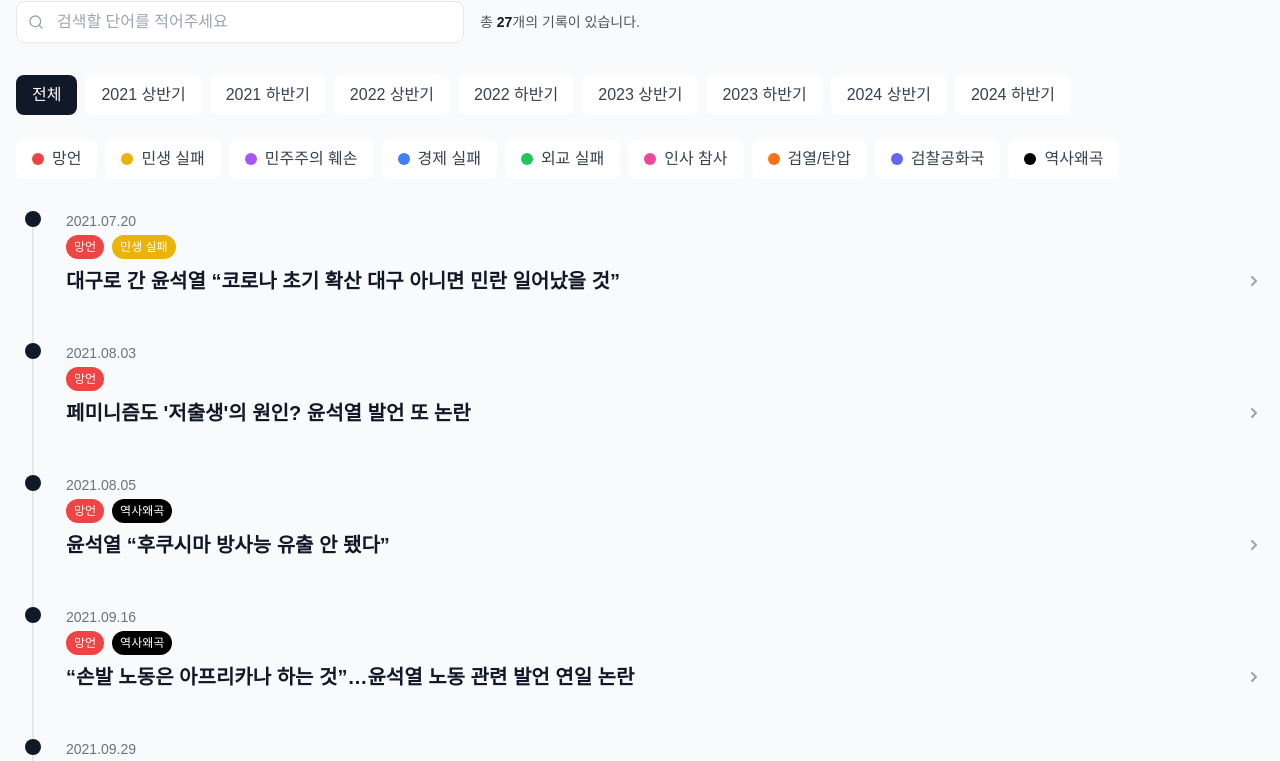
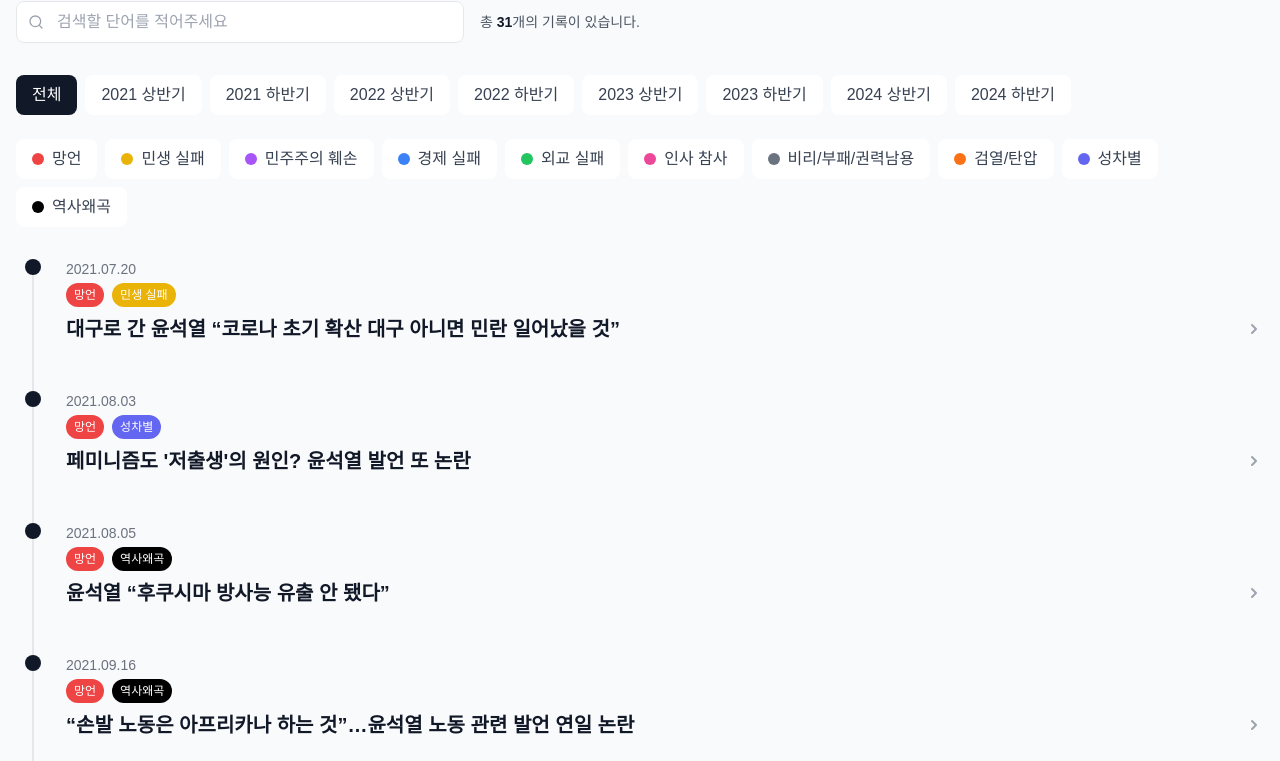
Before and after one commit to EXPOIR0405/yoon-impeachment-archive, a Next.js app: page / in a window 1280 px wide. Shown: the part 971-1732 px from the top of the page. Built offline with nearby package versions, Linux system fonts and the light colour scheme.

Commit message:
기존 카테고리 수정 및 데이터 추가

```diff
--- a/app/components/TimelineSection.tsx
+++ b/app/components/TimelineSection.tsx
@@ -27,8 +27,9 @@ const categories = [
   { id: 'economy', name: '경제 실패', color: 'bg-blue-500' },
   { id: 'diplomacy', name: '외교 실패', color: 'bg-green-500' },
   { id: 'personnel', name: '인사 참사', color: 'bg-pink-500' },
+  { id: 'corruption', name: '비리/부패/권력남용', color: 'bg-gray-500' },
   { id: 'censorship', name: '검열/탄압', color: 'bg-orange-500' },
-  { id: 'prosecution', name: '검찰공화국', color: 'bg-indigo-500' },
+  { id: 'sexism', name: '성차별', color: 'bg-indigo-500' },
   { id: 'history', name: '역사왜곡', color: 'bg-black' },
 ]
 
--- a/app/data/timeline.ts
+++ b/app/data/timeline.ts
@@ -216,13 +216,13 @@ export interface TimelineItem {
     },
     {
         id: "19",
-        date: "2021.10.19",
-        title: "윤석열 “오래 복무하는 것이 좋다” 논란",
-        content: "윤 전 총장은 이날 국민의힘 부산 해운대갑 당원협의회 사무실을 찾아 “오래 복무하는 것이 좋다”고 말했다. 이어 “오래 복무하는 것이 좋다”고 말했다.",
-        category: ["absurd-remarks", "history"],
+        date: "2024.04.15",
+        title: "방심위, ‘바이든-날리면’ 보도 MBC에 과징금 3천만원",
+        content: "방송통신심의위원회(방심위)가 ‘언론 탄압’이라는 야권 추천 심의위원의 반발을 무시한 채 문화방송(MBC)의 윤석열 대통령 ‘바이든-날리면’ 비속어 발언 보도에 과징금 3000만원 부과를 확정했다. 방심위는 15일 전체회의를 열어 여권 위원 전원 동의로 이렇게 의결했다. 이날 회의에는 윤 대통령 추천 이정옥 위원을 뺀 나머지 위원 7명이 참석했으며, 야권 추천 김유진·윤성옥 위원은 방심위의 잇단 ‘정치 심의’와 언론 탄압 행태에 항의하며 퇴장해 해당 안건 의결에 참여하지 않았다.",
+        category: ["censorship"],
         source: {
-          name: "민중의 소리",
-          url: "https://www.vop.co.kr/A00001598984.html"
+          name: "한겨레",
+          url: "https://www.hani.co.kr/arti/society/media/1136689.html"
         },
     },
     {
@@ -312,6 +312,50 @@ export interface TimelineItem {
           name: "한겨레",
           url: "https://www.hani.co.kr/arti/politics/assembly/1074941.html"
         },
+    },
+    {
+        id: "28",
+        date: "2024.08.29",
+        title: "주한영국대사, '남녀 성비 20대 1' 통일부 포럼 불참 통보…'국제 망신'",
+        content: "콜린 크록스 주한영국대사가 통일부 주최 포럼의 참가자 성비가 극도로 남성에 치중됐다고 문제 제기하며 불참을 통보했다. 해당 사실이 언론을 통해 알려지자 통일부는 포럼 홈페이지에서 참여 연사 명단을 볼 수 없도록 비공개 처리했다. 주한영국대사관은 28일 \"다음 주에 개최될 2024 국제한반도포럼(GKF)에 주한 영국대사의 참여가 어렵다는 점을 알려드린다\"고 발표했다. 대사관이 이번 행사에 불참 결정을 내린 배경은 GKF에 참석하는 전문가들의 성비가 남성 20명, 여성 1명으로 지나치게 쏠려있다는 데 있다. 대사관은 불참 입장을 외부에 공개하며 \"대사관은 성평등 가치를 지지한다. 참여자들이 다채로운 견해들을 공유할 때 행사가 더욱 빛날 수 있다고 생각한다\"고 덧붙였다.",
+        category: ["sexism", "diplomacy"],
+        source: {
+          name: "프레시안",
+          url: "https://www.pressian.com/pages/articles/2024082911381625365"
+        },
+    },
+    {
+        id: "29",
+        date: "2024.12.16",
+        title: "윤석열 대통령 취임 1주년 기념 행사 취소",
+        content: "윤석열 대통령 취임 1주년 기념 행사 취소",
+        category: ["censorship"],
+        source: {
+          name: "한겨레",
+          url: "https://www.hani.co.kr/arti/politics/assembly/1163653.html"
+        },
+    },
+    {
+        id: "30",
+        date: "2022.12.27",
+        title: "사면·복권 이명박, 벌금 82억 면제에 ‘경호‧경비’ 예우 받는다",
+        content: "신년 특별사면 대상자 명단에 오른 이명박 전 대통령은 28일 0시 잔여 형기 14년6월과 함께 벌금 82억원도 함께 면제받는다. 다만, 전직 대통령에 대한 예우 가운데 ‘경호 및 경비’ 지원만 받을 수 있다. 이 전 대통령은 자동차 부품업체 다스의 회삿돈을 횡령한 혐의 등으로 2020년 10월 대법원에서 징역 17년과 벌금 130억원‧추징금 57억8천만원이 확정됐다. 이 전 대통령은 서울 논현동 집 건물 지분 절반과 토지 공매 대금 등으로 지난해 9월 추징금은 모두 납부했지만, 벌금 82억원은 여전히 미납 상태다. 하지만 이번 사면으로 잔여 형기와 더불어 벌금 82억원은 집행 없이 그대로 면제받게 됐다.",
+        category: ["corruption"],
+        source: {
+          name: "한겨레",
+          url: "https://www.hani.co.kr/arti/society/society_general/1073337.html"
+        },
+    },
+    {
+        id: "31",
+        date: "2024.09.22",
+        title: "\"국회에서 이XX들이 바이든 쪽팔려서‥\" 윤 대통령 막말 파문 국내외 확산",
+        content: "대통령이 바이든 대통령과 만난 뒤 행사장을 나오면서 참모들에게 한 발언이 파문을 일으키고 있습니다. 미국 의회를 지칭하며 욕설을 하고, 바이든 대통령을 언급하며 비속어를 사용한 건데요. 대통령실 공동 취재기자단의 카메라에 영상과 음성이 담겼습니다. 대통령실은 주변 참모들에게 사적으로 한 말일 뿐이라고 진화하려 했지만, 국내는 물론 외신을 타고 해외까지 논란이 번지고 있습니다 [윤석열 대통령] \"(미국) 국회에서 이 XX들이 승인 안 해주면 바이든은 쪽팔려서 어떡하나?\" 미국 의회 의원들에게 욕설에 해당하는 단어를, 바이든 대통령에게는 비속어에 해당하는 단어를 섞어 발언한 것입니다.",
+        category: ["diplomacy"],
+        source: {
+          name: "MBC",
+          url: "https://imnews.imbc.com/replay/2022/nwdesk/article/6410356_35744.html"
+        },
     }
 ].sort((a, b) => {
   return a.date.localeCompare(b.date);
```
